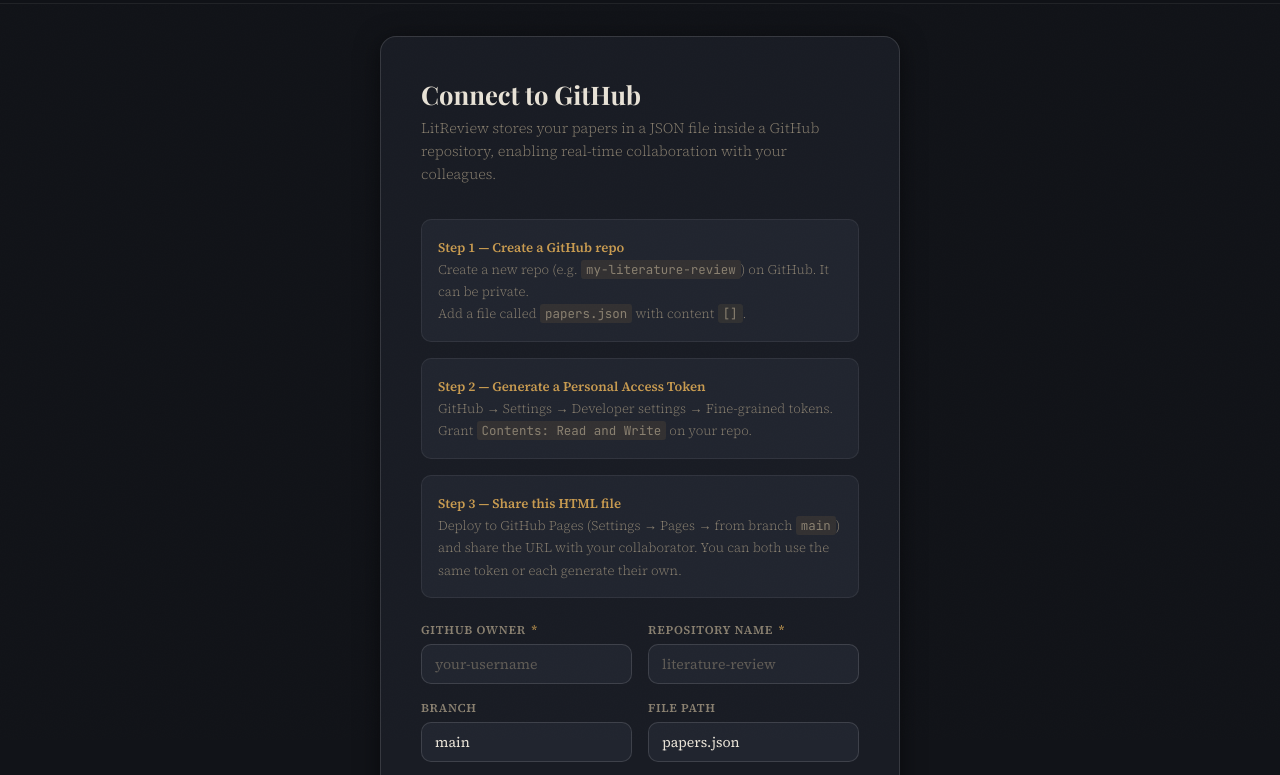
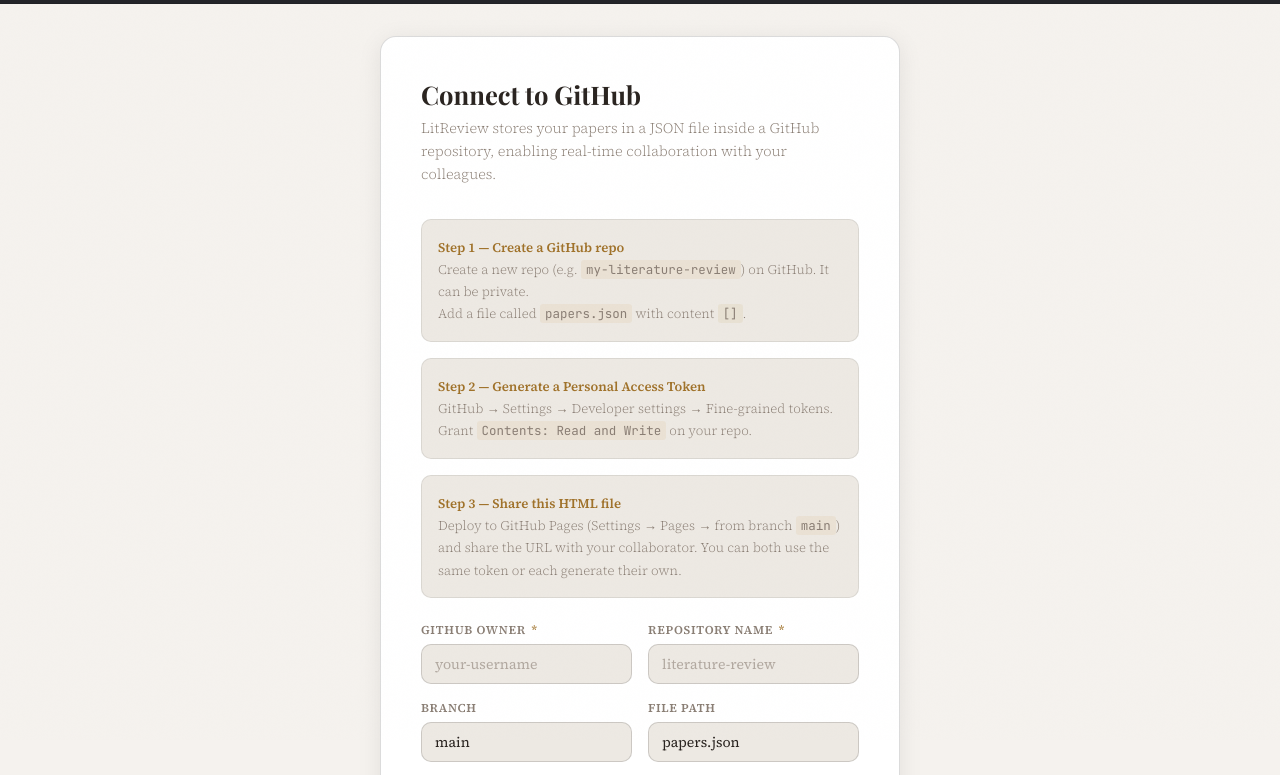
Before and after one commit to spongaele/Papers_structure, a plain HTML site: page index.html in a window 1280 px wide. Shown: the part 60-835 px from the top of the page. Drawn offline with nearby package versions, Linux system fonts and the light colour scheme.

Commit message:
Change CSS variables for light theme

```diff
--- a/index.html
+++ b/index.html
@@ -11,23 +11,23 @@
   /* ── RESET & BASE ── */
   *, *::before, *::after { box-sizing: border-box; margin: 0; padding: 0; }
 
-  :root {
-    --bg:        #111318;
-    --bg2:       #191c24;
-    --bg3:       #21252f;
-    --border:    rgba(255,255,255,0.07);
-    --border2:   rgba(255,255,255,0.13);
-    --text:      #e8e2d6;
-    --text-muted:#8a8070;
-    --accent:    #c89b50;
-    --accent2:   #e4b96a;
-    --danger:    #c05050;
-    --success:   #5a9e6f;
-    --info:      #5a8ec0;
+:root {
+    --bg:        #f5f2ee;
+    --bg2:       #ffffff;
+    --bg3:       #ede9e3;
+    --border:    rgba(0,0,0,0.08);
+    --border2:   rgba(0,0,0,0.14);
+    --text:      #2a2420;
+    --text-muted:#8a7e74;
+    --accent:    #a0722a;
+    --accent2:   #c08a3a;
+    --danger:    #b03030;
+    --success:   #3a8050;
+    --info:      #3a6ea0;
     --radius:    10px;
     --radius-lg: 16px;
-    --shadow:    0 4px 24px rgba(0,0,0,0.5);
-  }
+    --shadow:    0 4px 24px rgba(0,0,0,0.08);
+}
 
   html { scroll-behavior: smooth; }
 
```
